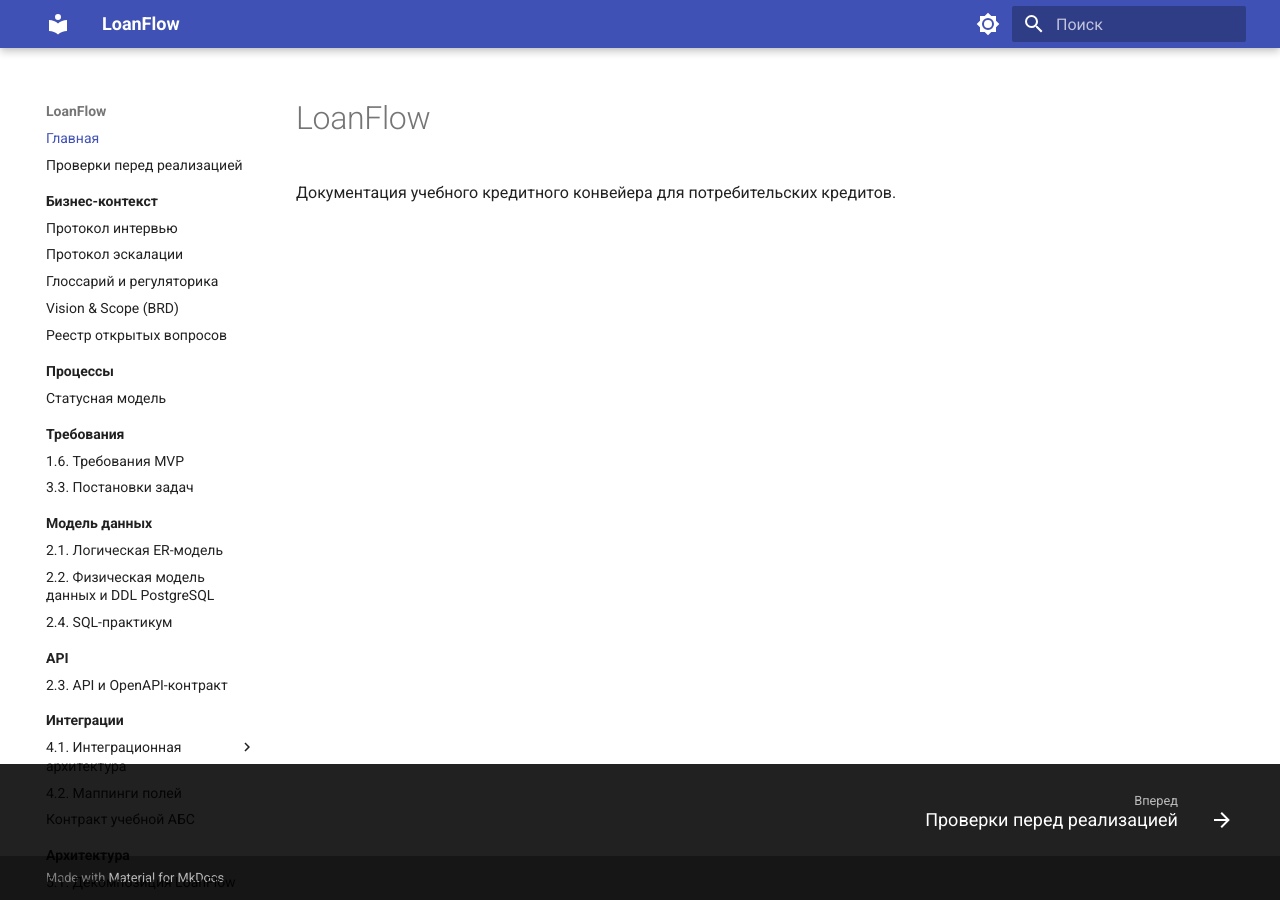
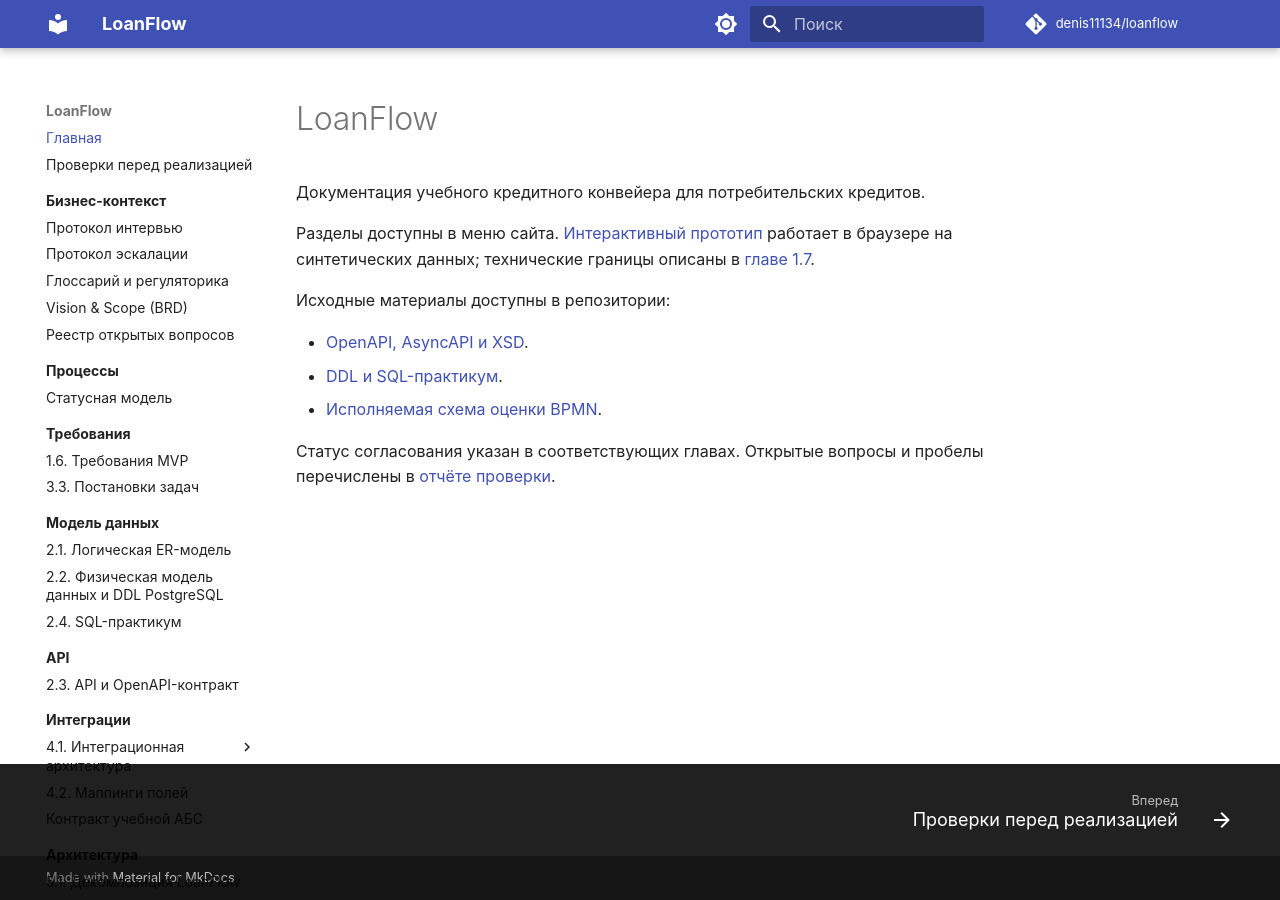
Before and after one commit to denis11134/loanflow, an MkDocs documentation site: the page built from docs/index.md, in a window 1280 px wide. Built offline with MkDocs 1.6.1 and Material for MkDocs 9.7.7, drawn with Linux system fonts in a browser that asks for light colours; comment, search, counter and statistics services are not loaded.

Commit message:
feat: подготовить документацию к адресу GitHub Pages

```diff
--- /dev/null
+++ b/docs/assets/javascripts/diagrams.js
@@ -0,0 +1,29 @@
+/* Только оформление готового SVG. Исходное содержание Mermaid не меняется. */
+(() => {
+  const content = document.querySelector(".md-content");
+  if (!content) return;
+  const watched = new WeakSet();
+  const resize = new ResizeObserver(() => update());
+  function update() {
+    content.querySelectorAll("div.mermaid").forEach(diagram => {
+      diagram.tabIndex = 0;
+      diagram.setAttribute("role", "region");
+      diagram.setAttribute("aria-label", "Диаграмма с горизонтальной прокруткой");
+      if (!watched.has(diagram)) {
+        watched.add(diagram);
+        resize.observe(diagram);
+      }
+      const wide = diagram.scrollWidth > diagram.clientWidth + 1;
+      let help = diagram.previousElementSibling;
+      if (!help?.classList.contains("diagram-help") && wide) {
+        help = document.createElement("p");
+        help.className = "diagram-help";
+        help.textContent = "Схему можно прокручивать по горизонтали, в том числе клавишами ← и →.";
+        diagram.before(help);
+      }
+      if (help?.classList.contains("diagram-help")) help.hidden = !wide;
+    });
+  }
+  new MutationObserver(update).observe(content, {childList: true, subtree: true});
+  update();
+})();
--- /dev/null
+++ b/docs/assets/stylesheets/diagrams.css
@@ -0,0 +1,16 @@
+/* Сохраняем размер подписей; широкие схемы доступны целиком прокруткой. */
+.md-typeset div.mermaid {
+  box-sizing: border-box;
+  max-width: 100%;
+  overflow-x: auto;
+  padding-bottom: .5rem;
+}
+.md-typeset div.mermaid:focus-visible {
+  outline: 2px solid var(--md-accent-fg-color);
+  outline-offset: 2px;
+}
+.md-typeset .diagram-help {
+  color: var(--md-default-fg-color--light);
+  font-size: .75rem;
+  margin-bottom: .25rem;
+}
--- a/docs/index.md
+++ b/docs/index.md
@@ -1,3 +1,16 @@
 # LoanFlow
 
 Документация учебного кредитного конвейера для потребительских кредитов.
+
+Разделы доступны в меню сайта. [Интерактивный прототип](08-prototypes/loanflow-demo.html)
+работает в браузере на синтетических данных; технические границы описаны
+в [главе 1.7](08-prototypes/index.md).
+
+Исходные материалы доступны в репозитории:
+
+- [OpenAPI, AsyncAPI и XSD](https://github.com/denis11134/loanflow/tree/main/api).
+- [DDL и SQL-практикум](https://github.com/denis11134/loanflow/tree/main/sql).
+- [Исполняемая схема оценки BPMN](https://github.com/denis11134/loanflow/blob/main/diagrams/loanflow-assessment.bpmn).
+
+Статус согласования указан в соответствующих главах. Открытые вопросы и пробелы
+перечислены в [отчёте проверки](verification.md).
--- a/mkdocs.yml
+++ b/mkdocs.yml
@@ -1,11 +1,17 @@
 site_name: LoanFlow
 site_description: Учебный кредитный конвейер для потребительских кредитов
+site_url: https://denis11134.github.io/loanflow/
+repo_url: https://github.com/denis11134/loanflow
+repo_name: denis11134/loanflow
+edit_uri: blob/main/docs/
 docs_dir: docs
 site_dir: site
 
 theme:
   name: material
+  custom_dir: overrides
   language: ru
+  font: false
   features:
     - navigation.sections
     - navigation.indexes
@@ -31,6 +37,11 @@ plugins:
       lang:
         - ru
         - en
+
+extra_css:
+  - assets/stylesheets/diagrams.css
+extra_javascript:
+  - assets/javascripts/diagrams.js
 
 markdown_extensions:
   - admonition
--- /dev/null
+++ b/overrides/main.html
@@ -0,0 +1,8 @@
+{% extends "base.html" %}
+{% block scripts %}
+  {% if page and 'class="mermaid"' in page.content %}
+    <script src="{{ 'assets/vendor/mermaid-11.17.2.min.js' | url }}"></script>
+    <script src="{{ 'assets/javascripts/mermaid-runtime.js' | url }}"></script>
+  {% endif %}
+  {{ super() }}
+{% endblock %}
```
Also changed, not shown: docs/assets/javascripts/mermaid-runtime.js (added, +14 -0 lines), 4 other files.
